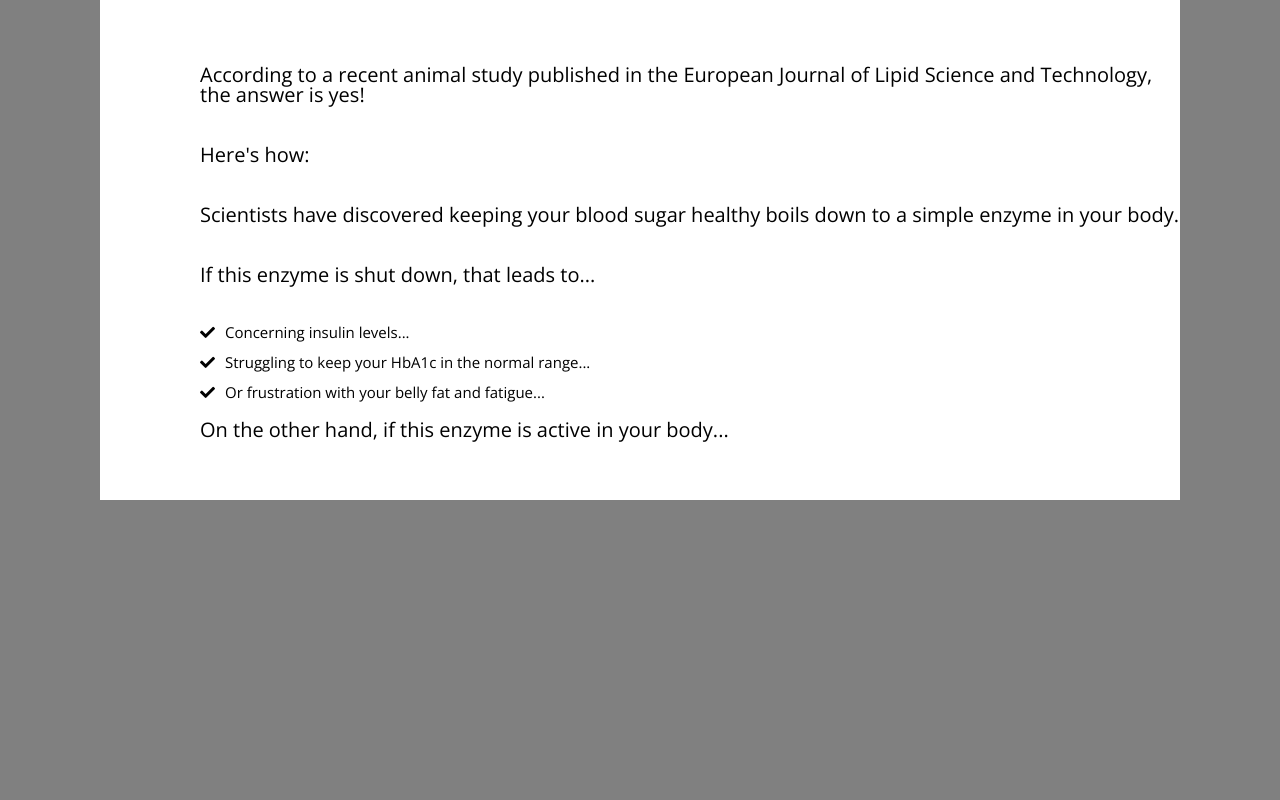
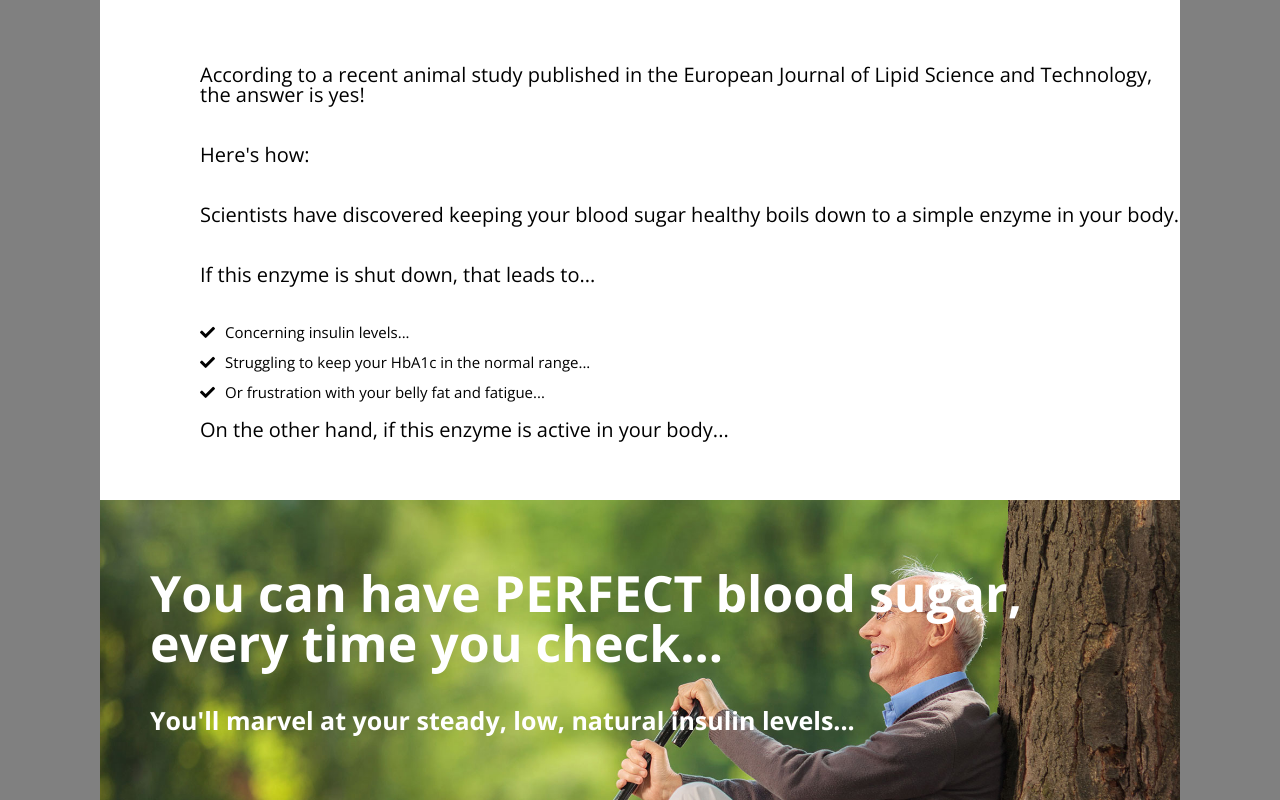
Before and after one commit to kbuicuong/agora-mockup, a website: page index.html in a window 1280 px wide. Shown: the part 1056-1856 px from the top of the page. Before the commit the page ends 1556 px from the top, so only its background shows below. Drawn offline with nearby package versions, Linux system fonts and the light colour scheme.

Commit message:
added parallax section

```diff
--- a/index.html
+++ b/index.html
@@ -78,6 +78,13 @@
 
             </section>
 
+            <section class="parallax">
+                <h1 class="parallax__heading mb-md">You can have PERFECT blood sugar, every time you check...</h1>
+                <h2 class="parallax__sub">You'll marvel at your steady, low, natural insulin levels...</h2>
+            </section>
+
+
+
         </main>
 
 
--- /dev/null
+++ b/sass/_parallax.scss
@@ -0,0 +1,22 @@
+.parallax{
+    background-image: url("/images/ParallaxOne_5.jpg");
+    min-height: 300px;
+    background-size: cover;
+    display: flex;
+    flex-direction: column;
+    justify-content: center;
+
+    &__heading{
+        color: #fff;
+        font-size: 5rem;
+        padding-left: 5rem;
+        padding-right: 15rem;
+
+    }
+
+    &__sub{
+        color: #fff;
+        font-size: 2.5rem;
+        padding-left: 5rem;
+    }
+}
--- a/sass/_secret.scss
+++ b/sass/_secret.scss
@@ -26,6 +26,7 @@
                 text-align: center;
                 font-size: 2.6rem;
                 padding: 3rem 0;
+                color: #3d1c0f;
             }
         }
     }
--- a/sass/_typography.scss
+++ b/sass/_typography.scss
@@ -16,3 +16,7 @@
 .mb-sm{
     margin-bottom: 2rem;
 }
+
+.mb-md{
+    margin-bottom: 4rem;
+}
--- a/sass/main.scss
+++ b/sass/main.scss
@@ -2,3 +2,4 @@
 @import "typography";
 @import "headline";
 @import "secret";
+@import "parallax";
```
Also changed, not shown: css/style.css, images/DoctorAndLady_6.png (added).
